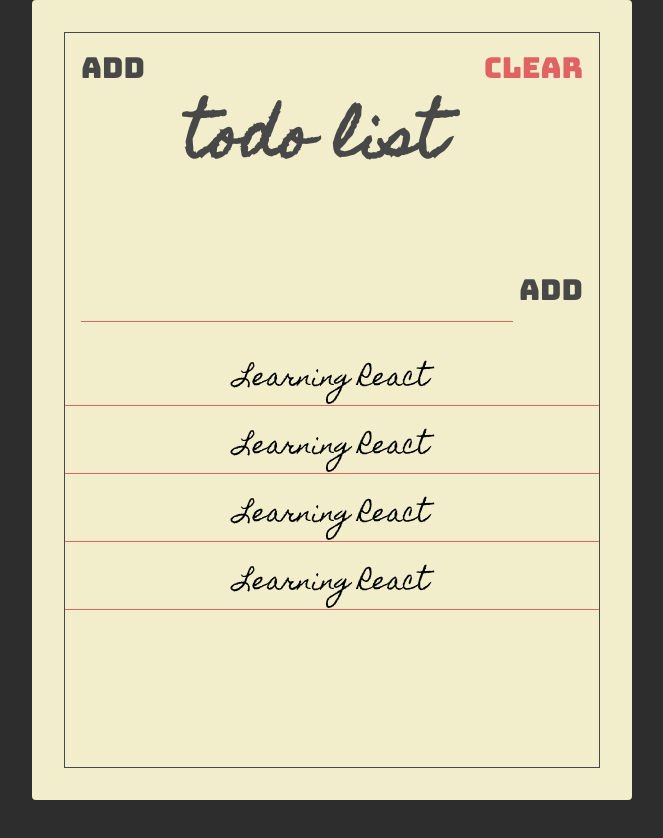
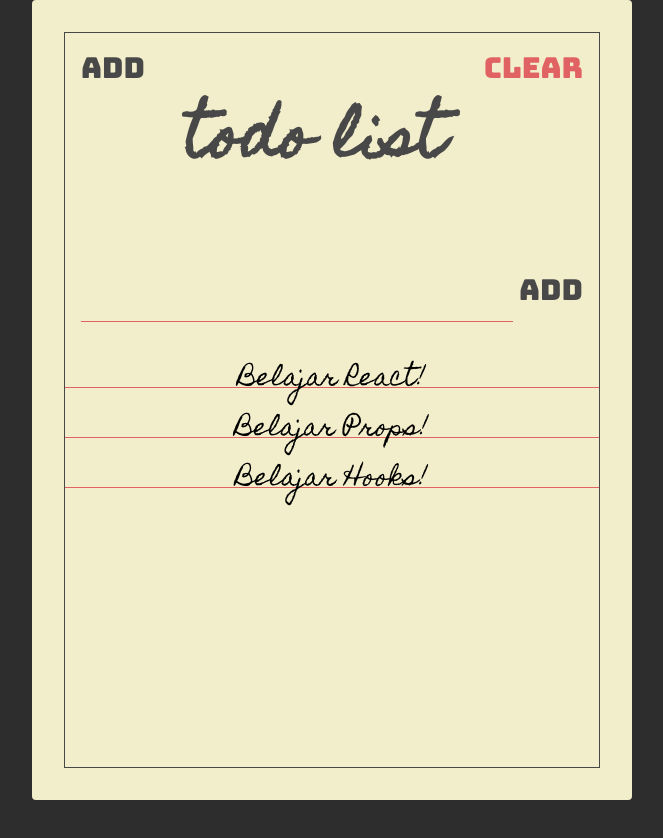
Before and after one commit to alfahmist/react-todo, a React (Create React App) app: page / in a window 1280 px wide. Shown: the whole page, without its empty margins (308-971 px from the left). Before the commit the page ends 800 px from the top, so only its background shows below. Built offline with nearby package versions, Linux system fonts and the light colour scheme.

Commit message:
Membuat Page dan komponen

```diff
--- a/src/App.css
+++ b/src/App.css
@@ -133,6 +133,8 @@
 .todos {
   display: flex;
   flex-direction: column;
+
+  min-height: 500px;
 }
 
 .todo {
@@ -141,10 +143,18 @@
   flex: 1 0 auto;
   text-align: center;
 
-  min-height: 34px;
+  max-height: 34px;
   margin: 16px 0 0;
   font-family: "Homemade Apple", sans-serif;
   font-size: 24px;
 
   border-bottom: 1px solid var(--main-red-color);
 }
+
+.todo-text {
+  width: 100%;
+  height: 50px;
+  position: absolute;
+  left: 50%;
+  transform: translate(-50%);
+}
--- a/src/App.js
+++ b/src/App.js
@@ -1,19 +1,12 @@
 import React from 'react';
 import './App.css';
 
-import Header from './components/Header';
-import Paper from './components/Paper';
-import TodoForm from './components/TodoForm';
-import Todos from './components/Todos'
+
+
+import TodoList from './pages/TodoList';
 
 function App() {
-  return (
-    <Paper>
-      <Header/>
-      <TodoForm/>
-      <Todos/>
-    </Paper>
-  );
+  return <TodoList/>;
 }
 
 export default App;
--- a/src/components/Header.jsx
+++ b/src/components/Header.jsx
@@ -3,10 +3,10 @@
 
 const Header = () => {
   return (
-    <section class="header">
-      <button class="header-btn main-black-color">Add</button>
-      <h1 class="header-title">Todo List</h1>
-      <button class="header-btn main-red-color">Clear</button>
+    <section className="header">
+      <button className="header-btn main-black-color">Add</button>
+      <h1 className="header-title">Todo List</h1>
+      <button className="header-btn main-red-color">Clear</button>
     </section>
   )
 }
--- /dev/null
+++ b/src/components/Todo.jsx
@@ -0,0 +1,16 @@
+import React from 'react'
+import PropTypes from 'prop-types';
+
+const Todo = props =>{
+   return (
+    <div className="todo">
+      <span className="todo-text">{props.text}</span>
+    </div>
+   )
+}
+
+Todo.propTypes = {
+  text: PropTypes.string.isRequired
+}
+
+export default Todo;
--- a/src/components/TodoForm.jsx
+++ b/src/components/TodoForm.jsx
@@ -2,10 +2,10 @@
 
 const TodoForm = () => {
   return (
-    <section class="add">
-      <form class="add-form">
-        <input type="text" class="add-input "/>
-        <button class="add-btn main-black-color">Add</button>
+    <section className="add">
+      <form className="add-form">
+        <input type="text" className="add-input "/>
+        <button className="add-btn main-black-color">Add</button>
       </form>
     </section>
   )
--- a/src/components/Todos.jsx
+++ b/src/components/Todos.jsx
@@ -1,20 +1,25 @@
 import React from 'react';
+import Todo from './Todo'
 
 const Todos = () => {
+
+  const todos = [
+    {
+      text:"Belajar React!"
+    },
+    {
+      text:"Belajar Props!"
+    },
+    {
+      text:"Belajar Hooks!"
+    },
+  ]
+
   return (
-    <section class="todos">
-      <div class="todo">
-        <span class="todo-text">Learning React</span>
-      </div>
-      <div class="todo">
-        <span class="todo-text">Learning React</span>
-      </div>
-      <div class="todo">
-        <span class="todo-text">Learning React</span>
-      </div>
-      <div class="todo">
-        <span class="todo-text">Learning React</span>
-      </div>
+    <section className="todos">
+     {todos.map(todo=> {
+       return <Todo text={todo.text}/>
+     })}
     </section>
   )
 }
--- /dev/null
+++ b/src/pages/TodoList.jsx
@@ -0,0 +1,19 @@
+import React from 'react';
+import '../App.css';
+
+import Header from '../components/Header';
+import Paper from '../components/Paper';
+import TodoForm from '../components/TodoForm';
+import Todos from '../components/Todos'
+
+const TodoList = () => {
+  return (
+    <Paper>
+      <Header/>
+      <TodoForm/>
+      <Todos/>
+    </Paper>
+  );
+}
+
+export default TodoList;
```
Also changed, not shown: 1 other file (tests, documents, lock files or other folders).
